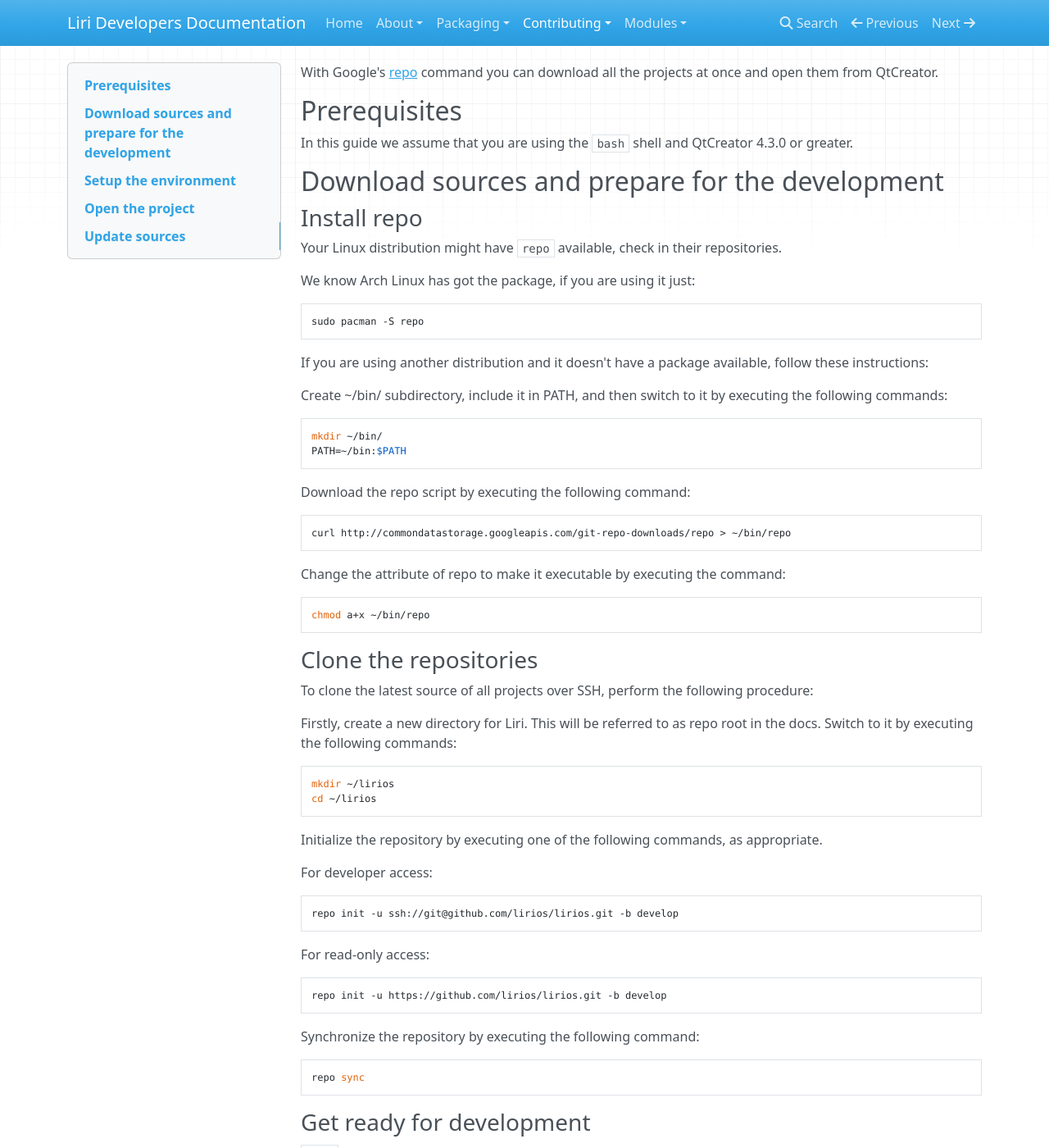
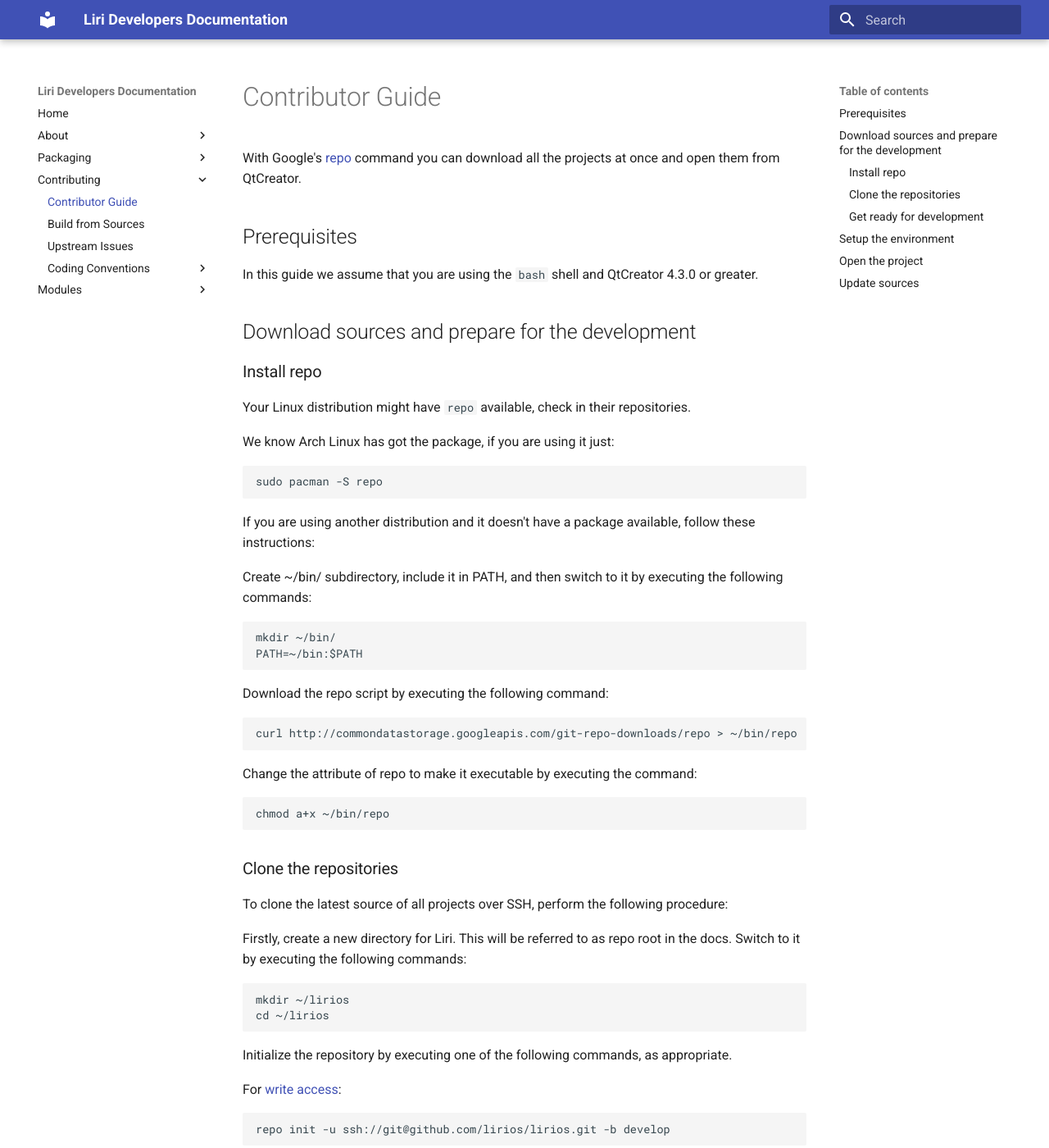
Before and after one commit to lirios/docs, an MkDocs documentation site: the page built from docs/contributing/contributor-guide/index.md, in a window 1280 px wide and 1400 px high. Shown: the whole window at 82% size. Built offline with MkDocs 1.6.1 and Material for MkDocs 9.7.7, drawn with Linux system fonts in a browser that asks for light colours; nearby versions of some CDN libraries; old or Windows-style settings are respelled for this version of MkDocs; some of the changed text lies outside the part shown.

Commit message:
Material theme

````diff
--- a/docs/contributing/contributor-guide/index.md
+++ b/docs/contributing/contributor-guide/index.md
@@ -50,7 +50,7 @@
 
 Initialize the repository by executing one of the following commands, as appropriate.
 
-For developer access:
+For [write access](https://help.github.com/articles/access-permissions-on-github/):
 
 ```sh
 repo init -u ssh://git@github.com/lirios/lirios.git -b develop
--- a/mkdocs.yml
+++ b/mkdocs.yml
@@ -1,4 +1,7 @@
 site_name: Liri Developers Documentation
+
+theme:
+  name: 'material'
 
 pages:
   - Home: 'index.md'
--- /dev/null
+++ b/requirements.txt
@@ -0,0 +1 @@
+mkdocs-material
````
Also changed, not shown: README.md (+1 -1 lines).
